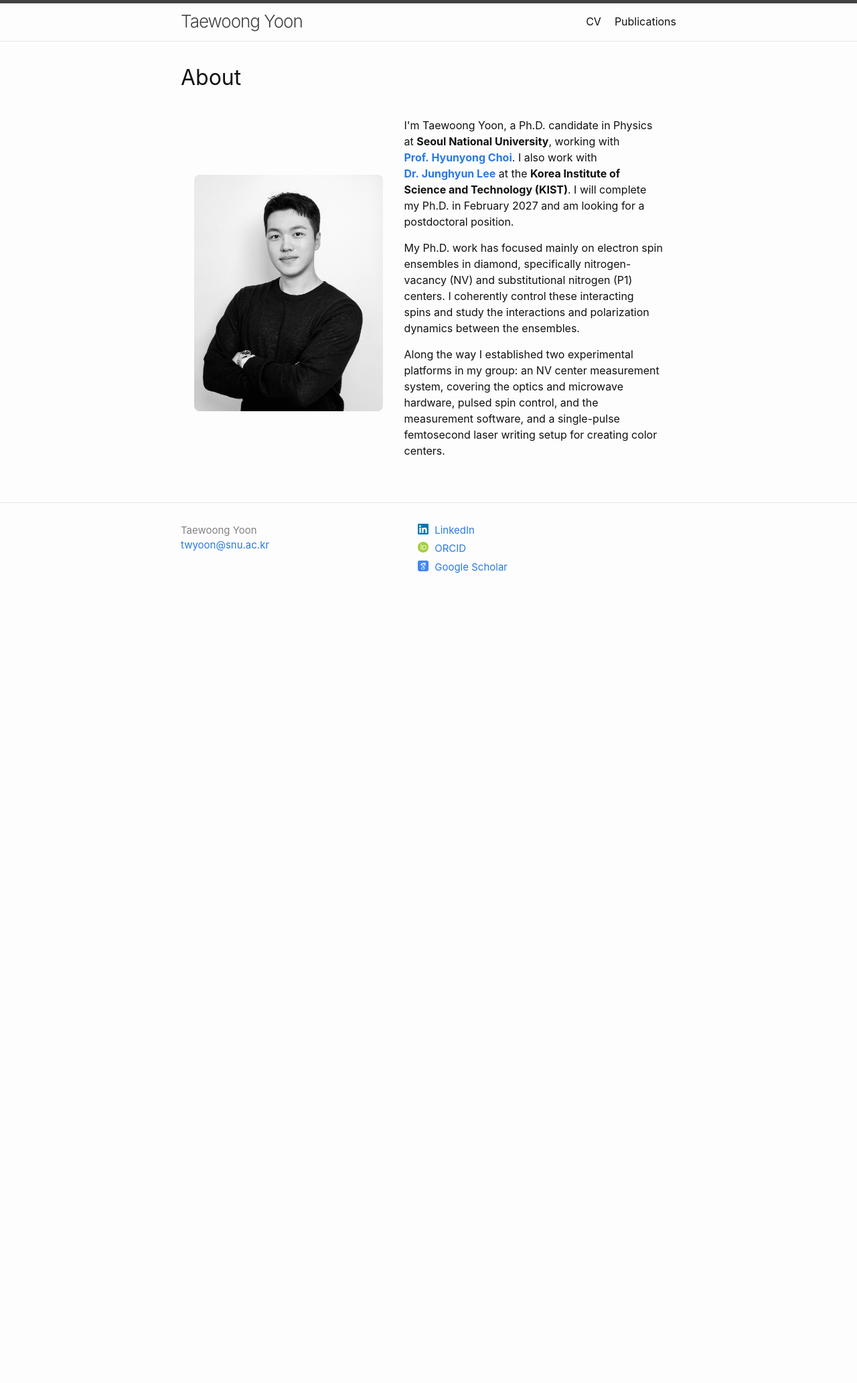
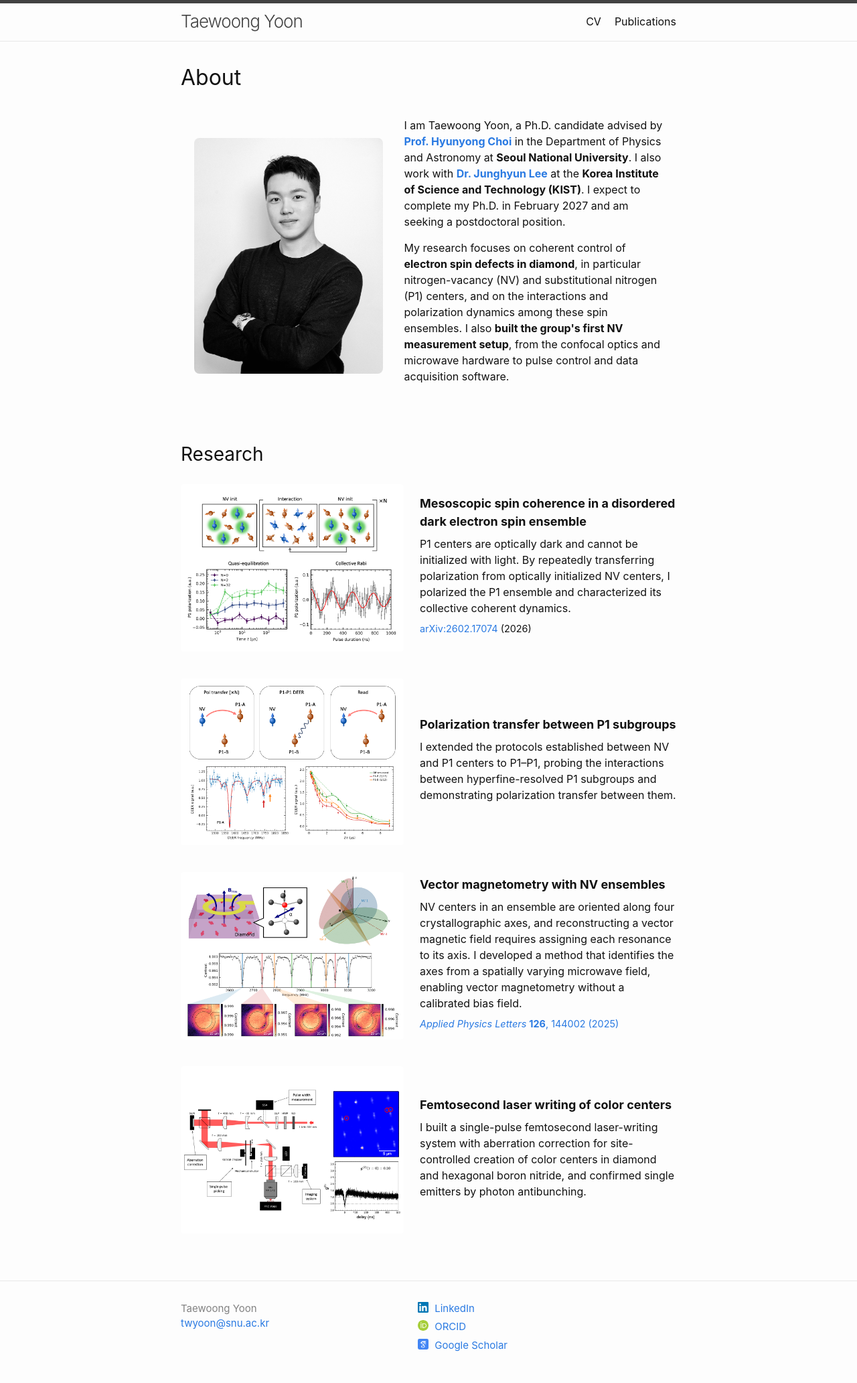
Before and after one commit to twyoon/twyoon.github.io, a Jekyll site: the page built from index.md, in a window 1280 px wide. Shown: the whole page at 67% size. Built offline with Jekyll 4.4.1, drawn with Linux system fonts in a browser that asks for light colours; before the commit the page ends 903 px from its top, so only the background shows below that.

Commit message:
Add research section and update CV

```diff
--- a/assets/main.scss
+++ b/assets/main.scss
@@ -76,6 +76,62 @@
   flex: 1 1 18rem;
 }
 
+.research-section {
+  margin-top: 3rem;
+}
+
+.research-section h2 {
+  font-size: 1.75rem;
+  margin-bottom: 1.5rem;
+}
+
+.research-item {
+  display: flex;
+  gap: 1.5rem;
+  align-items: center;
+  margin-bottom: 2.5rem;
+}
+
+.research-figure {
+  flex: 0 0 45%;
+}
+
+.research-figure img {
+  display: block;
+  width: 100%;
+  height: auto;
+  border-radius: 0.25rem;
+}
+
+.figure-placeholder {
+  display: flex;
+  align-items: center;
+  justify-content: center;
+  aspect-ratio: 4 / 3;
+  border: 2px dashed #bbb;
+  border-radius: 0.25rem;
+  color: #999;
+  background: #f7f7f7;
+}
+
+.research-text {
+  flex: 1 1 0;
+  min-width: 0;
+}
+
+.research-text h3 {
+  font-weight: 700;
+  margin-bottom: 0.5rem;
+}
+
+.research-text p {
+  margin-bottom: 0.5rem;
+}
+
+.research-links {
+  font-size: 0.9rem;
+}
+
 @media (max-width: 768px) {
   .about-container {
     flex-direction: column;
@@ -91,4 +147,12 @@
     max-width: 25rem;
     margin: 0 auto;
   }
+
+  .research-item {
+    flex-direction: column;
+  }
+
+  .research-figure {
+    width: 100%;
+  }
 }
--- a/index.md
+++ b/index.md
@@ -15,20 +15,83 @@ title: About
     </div>
     <div class="profile-text">
         <p>
-            I'm Taewoong Yoon, a Ph.D. candidate in Physics at <strong>Seoul National University</strong>,
-            working with <strong><a href="http://choigroup.snu.ac.kr" target="_blank">Prof.&nbsp;Hyunyong&nbsp;Choi</a></strong>.
-            I also work with <strong><a href="https://sites.google.com/view/pauleegroup" target="_blank">Dr.&nbsp;Junghyun&nbsp;Lee</a></strong>
-            at the <strong>Korea Institute of Science and Technology (KIST)</strong>. I will complete my Ph.D. in February 2027 and am looking for a postdoctoral position.
+            I am Taewoong Yoon, a Ph.D. candidate advised by <strong><a href="https://choigroup.snu.ac.kr" target="_blank">Prof. Hyunyong Choi</a></strong>
+            in the Department of Physics and Astronomy at <strong>Seoul National University</strong>.
+            I also work with <strong><a href="https://sites.google.com/view/pauleegroup" target="_blank">Dr. Junghyun Lee</a></strong>
+            at the <strong>Korea Institute of Science and Technology (KIST)</strong>. I expect to complete my Ph.D. in February 2027 and am seeking a postdoctoral position.
         </p>
         <p>
-            My Ph.D. work has focused mainly on electron spin ensembles in diamond, specifically
-            nitrogen-vacancy (NV) and substitutional nitrogen (P1) centers. I coherently control these
-            interacting spins and study the interactions and polarization dynamics between the ensembles.
-        </p>
-        <p>
-            Along the way I established two experimental platforms in my group: an NV center measurement
-            system, covering the optics and microwave hardware, pulsed spin control, and the measurement
-            software, and a single-pulse femtosecond laser writing setup for creating color centers.
+            My research focuses on coherent control of <strong>electron spin defects in diamond</strong>, in particular
+            nitrogen-vacancy (NV) and substitutional nitrogen (P1) centers, and on the interactions and
+            polarization dynamics among these spin ensembles.
+            I also <strong>built the group's first NV measurement setup</strong>, from the confocal optics and
+            microwave hardware to pulse control and data acquisition software.
         </p>
     </div>
 </div>
+
+<section class="research-section">
+    <h2>Research</h2>
+
+    <div class="research-item">
+        <div class="research-figure">
+            <a href="./assets/research_figs/Slide1.png" target="_blank"><img src="./assets/research_figs/Slide1.png" alt="Repeated NV-to-P1 polarization transfer, P1 polarization buildup, and collective Rabi oscillation"></a>
+        </div>
+        <div class="research-text">
+            <h3>Mesoscopic spin coherence in a disordered dark electron spin ensemble</h3>
+            <p>
+                P1 centers are optically dark and cannot be initialized with light. By repeatedly
+                transferring polarization from optically initialized NV centers, I polarized the P1
+                ensemble and characterized its collective coherent dynamics.
+            </p>
+            <p class="research-links">
+                <a href="https://doi.org/10.48550/arXiv.2602.17074" target="_blank">arXiv:2602.17074</a> (2026)
+            </p>
+        </div>
+    </div>
+
+    <div class="research-item">
+        <div class="research-figure">
+            <a href="./assets/research_figs/Slide2.png" target="_blank"><img src="./assets/research_figs/Slide2.png" alt="P1-P1 DEER sequence and measured spectra between hyperfine-resolved P1 subgroups"></a>
+        </div>
+        <div class="research-text">
+            <h3>Polarization transfer between P1 subgroups</h3>
+            <p>
+                I extended the protocols established between NV and P1 centers to P1&ndash;P1, probing the interactions between hyperfine-resolved P1 subgroups and
+                demonstrating polarization transfer between them.
+            </p>
+        </div>
+    </div>
+
+    <div class="research-item">
+        <div class="research-figure">
+            <a href="./assets/research_figs/Slide3.png" target="_blank"><img src="./assets/research_figs/Slide3.png" alt="Identification of NV axes from spatially varying microwave fields"></a>
+        </div>
+        <div class="research-text">
+            <h3>Vector magnetometry with NV ensembles</h3>
+            <p>
+                NV centers in an ensemble are oriented along four crystallographic axes, and
+                reconstructing a vector magnetic field requires assigning each resonance to its axis.
+                I developed a method that identifies the axes from a spatially varying microwave field,
+                enabling vector magnetometry without a calibrated bias field.
+            </p>
+            <p class="research-links">
+                <a href="https://doi.org/10.1063/5.0243162" target="_blank"><em>Applied Physics Letters</em> <strong>126</strong>, 144002 (2025)</a>
+            </p>
+        </div>
+    </div>
+
+    <div class="research-item">
+        <div class="research-figure">
+            <a href="./assets/research_figs/Slide4.png" target="_blank"><img src="./assets/research_figs/Slide4.png" alt="Single-pulse femtosecond laser writing setup and written single color centers"></a>
+        </div>
+        <div class="research-text">
+            <h3>Femtosecond laser writing of color centers</h3>
+            <p>
+                I built a single-pulse femtosecond laser-writing system with aberration correction
+                for site-controlled creation of color centers in diamond and hexagonal boron nitride,
+                and confirmed single emitters by photon antibunching.
+            </p>
+        </div>
+    </div>
+</section>
```
Also changed, not shown: cv.md (+13 -12 lines), assets/research_figs/Slide1.png (added), assets/research_figs/Slide2.png (added), assets/research_figs/Slide3.png (added), assets/research_figs/Slide4.png (added), 1 other file.
